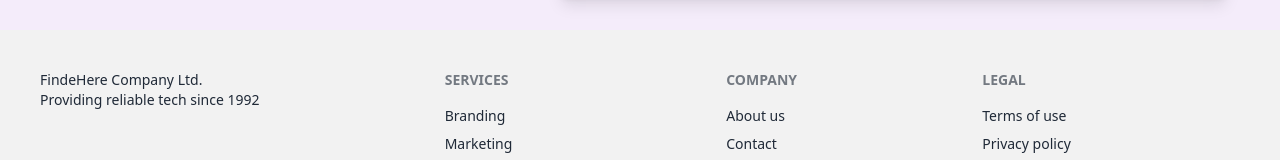
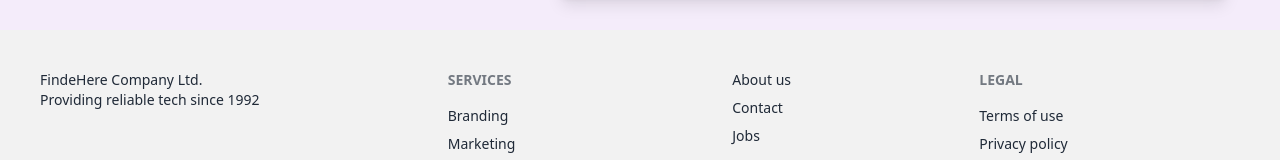
Before and after one commit to hasanalam365/find-career-client, a React (Vite) app: page / in a window 1280 px wide. Shown: the part 994-1154 px from the top of the page. Built offline with nearby package versions, Linux system fonts and the light colour scheme; no server answers.

Commit message:
footer chabnge two

```diff
--- a/src/shared/Footer.tsx
+++ b/src/shared/Footer.tsx
@@ -19,7 +19,7 @@ const Footer = () => {
           <a className="link link-hover">Advertisement</a>
         </nav>
         <nav>
-          <h6 className="footer-title">Company</h6>
+
           <a className="link link-hover">About us</a>
           <a className="link link-hover">Contact</a>
           <a className="link link-hover">Jobs</a>
```
